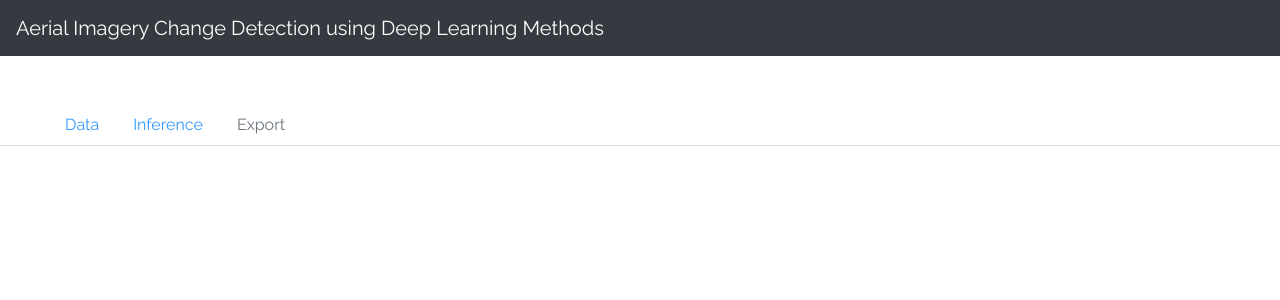
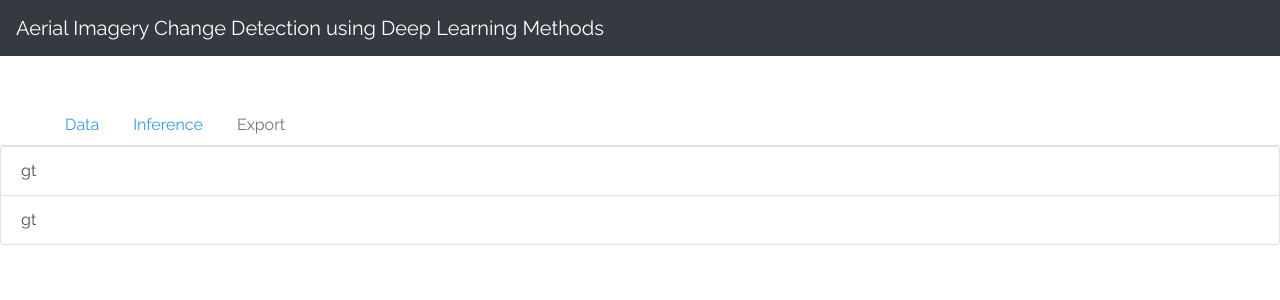
Before and after one commit to mvkolos/change-detection, a Vue app in the folder frontend/: page /series in a window 1280 px wide. Before the commit this address led to /. Shown: the top 300 px of the page. Built offline with nearby package versions, Linux system fonts and the light colour scheme; no server answers; what vue2-leaflet, vuejs-logger would draw is missing.

Commit message:
wip series component

```diff
--- a/frontend/src/components/Datasets.vue
+++ b/frontend/src/components/Datasets.vue
@@ -5,25 +5,24 @@
     </b-row>
     <b-container>
       <b-row>
-        <b-col @created="load" class="py-3" col md="4" v-for="dataset in datasets" :key="dataset.name">
+        <b-col class="py-3" col md="4" v-for="dataset in datasets" :key="dataset.name">
           <b-card :title="dataset.name"
                   :img-src = "dataset.coverUrl"
                   img-alt="Img"
                   img-top>
             <p class="card-text">{{dataset.description}}</p>
-            <b-button href="/inference" variant="primary">View Changes</b-button>
+            <b-button router-link:to="{ path: '/inference', query: { layersPre: 'layersPre', layersPost: 'layersPost' }}" variant="primary">View Changes</b-button>
           </b-card>
         </b-col>
         <b-col class="py-3" col md="4">
           <b-card align="center" title="Your data">
-            <!--<b-button @click="toggleUploadForm(false)" :hidden = "hideUpload">Upload</b-button>-->
             <div >
               <div :hidden = "hideCustom">
                 <b-form-file class = "p-3 form-control-sm text-left" v-model="filePre" ref="filePre" :state="Boolean(filePre)" placeholder="Choose an image 'pre'" @change="onFileChange"></b-form-file>
                 <b-form-file class = "p-3 form-control-sm text-left" v-model="filePost" ref="filePost" :state="Boolean(filePost)" placeholder="Choose an image 'post'"></b-form-file>
                 <b-form-file class = "p-3 form-control-sm text-left" v-model="fileMarkup" ref="fileMarkup" :state="Boolean(fileMarkup)" placeholder="Upload markup (optional)"></b-form-file>
               </div>
-              <b-button router-link:to="{ path: '/inference', query: { element: element }}" class = "mt-4" variant="primary">Upload</b-button>
+              <b-button class = "mt-4" variant="primary">Upload</b-button>
             </div>
           </b-card>
         </b-col>
@@ -36,24 +35,16 @@
 // import axios from 'axios'
 // import { GET_DATASETS } from '../store/action-types'
 import { createNamespacedHelpers } from 'vuex'
-import {datasetsModule, seriesModule} from '../constants'
-import {
-  datasets
-} from '../store/modules/datasets'
-import {series} from '../store/modules/series'
+import {datasetsModule} from '../constants'
+import {datasets} from '../store/modules/datasets'
 import store from '../store'
 if (!store.state.datasets) {
   store.registerModule(datasetsModule, datasets)
 }
-if (!store.state.series) {
-  store.registerModule(seriesModule, series)
-}
+
 const {
   mapState: mapDatasetsState
 } = createNamespacedHelpers(datasetsModule)
-
-// const {
-//   seriesState: mapSeriesState } = createNamespacedHelpers(seriesModule)
 export default {
   data () {
     return {
@@ -67,37 +58,33 @@ export default {
   },
   computed: {
     ...mapDatasetsState([datasetsModule])
-    // ...mapSeriesState([seriesModule])
   },
-  created: () => { store.dispatch('datasets/fetchDatasets') }
-  // methods:
-  //   {
-  //     fetchDatastes () {
-  //       this.$store.fetchDatastes()
-  //       axios.get('http://localhost:5000/datasets').then(response => {
-  //         this.datasets = response.data.datasets
-  //         console.log('response', response.data)
-  //       })
-  //     },
-  //     postDataset () {
-  //       var data = new FormData()
-  //       data.append('filePre', this.filePre)
-  //       data.append('filePost', this.filePost)
-  //       axios.post('http://localhost:5000/datasets', data)
-  //     },
-  //     onFileChange: function (e) {
-  //       console.log(this.filePre)
-  //     },
-  //     handleUpload () {
-  //       if (this.hideCustom) {
-  //         this.toggleUploadForm(false)
-  //       } else {
-  //         this.postDataset()
-  //       }
-  //     },
-  //     toggleUploadForm (value) {
-  //       this.hideCustom = value
-  //     }
-  //   }
+  created: () => { store.dispatch('datasets/fetchDatasets') },
+  methods:
+    {
+      // fetchDatastes () {
+      //   this.$store.fetchDatastes()
+      //   axios.get('http://localhost:5000/datasets').then(response => {
+      //     this.datasets = response.data.datasets
+      //     console.log('response', response.data)
+      //   })
+      // },
+      // postDataset () {
+      //   var data = new FormData()
+      //   data.append('filePre', this.filePre)
+      //   data.append('filePost', this.filePost)
+      //   axios.post('http://localhost:5000/datasets', data)
+      // },
+      handleUpload () {
+        if (this.hideCustom) {
+          this.toggleUploadForm(false)
+        } else {
+          this.postDataset()
+        }
+      },
+      toggleUploadForm (value) {
+        this.hideCustom = value
+      }
+    }
 }
 </script>
--- a/frontend/src/components/DoubleMap.vue
+++ b/frontend/src/components/DoubleMap.vue
@@ -58,14 +58,13 @@ export default {
   name: 'double-map',
   data () {
     return {
-      items: items,
-      layersPre: 'opm-host:rgb_v_pre'
+      items: items
     }
   },
   props: {
-    // layersPre: {
-    //   return: 'opm-host:rgb_v_pre'
-    // },
+    layersPre: {
+      return: 'opm-host:rgb_v_pre'
+    },
     layersPost: {
       return: 'opm-host:rgb_v_pre'},
     'is-shown': {
@@ -76,16 +75,6 @@ export default {
       type: Object,
       default: new MapModel([34.30, -119.20])
     },
-    // layerPost:
-    //   {
-    //     type: Object,
-    //     default: new WMSLayer(this.layersPre)
-    //   },
-    layerPre:
-      {
-        type: Object,
-        default: new WMSLayer(this.layersPost)
-      },
     'zoom-changed': {
       type: Function,
       default: () => {}
@@ -97,6 +86,9 @@ export default {
   },
   computed: {
     layerPost () {
+      return new WMSLayer(this.layersPost)
+    },
+    layerPre () {
       return new WMSLayer(this.layersPost)
     }
   },
--- /dev/null
+++ b/frontend/src/components/Series.vue
@@ -0,0 +1,33 @@
+<template>
+  <div>
+    <b-list-group>
+        <b-list-group-item v-for="element in series" :key="element.seriesId"
+                          button:true b-link :to ="{ path: '/inference', query: { layersPre: element.layerPre, layersPost: element.layerPost }}">{{element.layerPre}}</b-list-group-item>
+    </b-list-group>
+  </div>
+</template>
+
+<script>
+import { createNamespacedHelpers } from 'vuex'
+import {seriesModule} from '../constants'
+import {series} from '../store/modules/series'
+import store from '../store'
+if (!store.state.series) {
+  store.registerModule(seriesModule, series)
+}
+// const items = [
+//   { isActive: true, age: 40, first_name: 'Dickerson', last_name: 'Macdonald' },
+//   { isActive: false, age: 21, first_name: 'Larsen', last_name: 'Shaw' },
+//   { isActive: false, age: 89, first_name: 'Geneva', last_name: 'Wilson' },
+//   { isActive: true, age: 38, first_name: 'Jami', last_name: 'Carney' }
+// ]
+const {
+  mapState: mapSeriesState } = createNamespacedHelpers(seriesModule)
+export default {
+  name: 'Series',
+  computed: {
+    ...mapSeriesState([seriesModule])
+  },
+  created: () => { store.dispatch('series/fetchSeries') }
+}
+</script>
--- a/frontend/src/router/index.js
+++ b/frontend/src/router/index.js
@@ -17,8 +17,8 @@ const routerOptions = [
       layersPost: route.query.layersPost
     })
   },
-  { path: '/map', component: 'DoubleMap' },
   { path: '/data', component: 'Datasets' },
+  { path: '/series', component: 'Series' },
   { path: '*', component: 'NotFound' }
 ]
 const routes = routerOptions.map(route => {
--- a/frontend/src/store/modules/series.js
+++ b/frontend/src/store/modules/series.js
@@ -1,7 +1,7 @@
 import axios from 'axios'
 
 import {datasetPath, seriesModule} from '../../constants'
-import {LOAD_SUCCESS} from '../mutation-types'
+import {LOAD_SERIES_SUCCESS} from '../mutation-types'
 // We're using reusable form modules
 // to store the data of our forms.
 
@@ -10,21 +10,23 @@ const actions = {
     console.log('fetching series')
     var path = [datasetPath, state.datasetId, seriesModule].join('/')
     axios.get(path).then(response => {
-      return commit(LOAD_SUCCESS, response.data)
+      return commit(LOAD_SERIES_SUCCESS, response.data)
     })
   }
 }
 const state = () => ({
-  datasetId: '',
+  datasetId: 'ventura',
   series: [
     {
       seriesId: 0,
-      coverUrl: '',
-      layerPre: '',
-      layerPost: ''}]
+      layerPre: 'gt',
+      layerPost: 'gt'}, {
+      seriesId: 2,
+      layerPre: 'gt',
+      layerPost: 'gt'}]
 })
 const mutations = {
-  [LOAD_SUCCESS] (state, data) {
+  [LOAD_SERIES_SUCCESS] (state, data) {
     console.log('response ', data.series)
     state.series = data.series
   }}
--- a/frontend/src/store/mutation-types.js
+++ b/frontend/src/store/mutation-types.js
@@ -1,2 +1,3 @@
 export const LOAD_SUCCESS = 'LOAD_SUCCESS'
+export const LOAD_SERIES_SUCCESS = 'LOAD_SERIES_SUCCESS'
 export const LOAD_FAILURE = 'LOAD_FAILURE'
```
Also changed, not shown: 1 other file (tests, documents, lock files or other folders).
